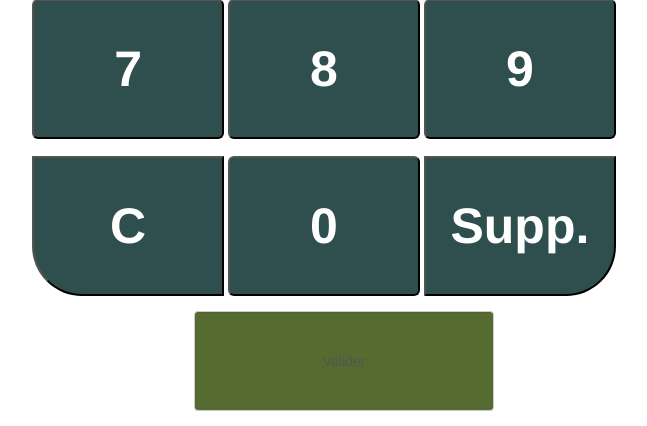
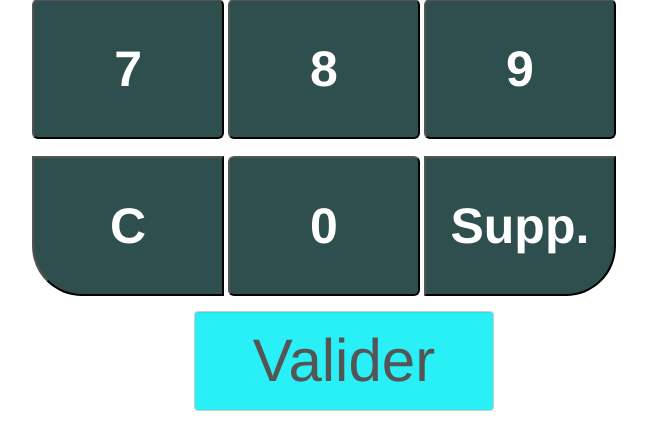
Before and after one commit to abdoulakram/inputpass, a Flask app: page / in a window 1280 px wide. Shown: the part 930-1356 px from the top of the page, without its empty margins (316-963 px from the left). Run offline with Flask 2, Linux system fonts and the light colour scheme; some libraries are stand-ins or nearby versions.

Commit message:
first commit

```diff
--- a/templates/password.html
+++ b/templates/password.html
@@ -44,7 +44,7 @@
          </div>
          </div >
         <div class="form-group">
-            <input type="submit" value="Valider" style="height:100px;background-color: darkolivegreen; width: 300px; margin-left: 25px" class="row form-control"/>
+            <input type="submit" value="Valider" style="font-size: 60px; height:100px;background-color: rgb(41, 240, 247); width: 300px; margin-left: 25px" class="row form-control"/>
         </div>
       </form>
    </div>
```
